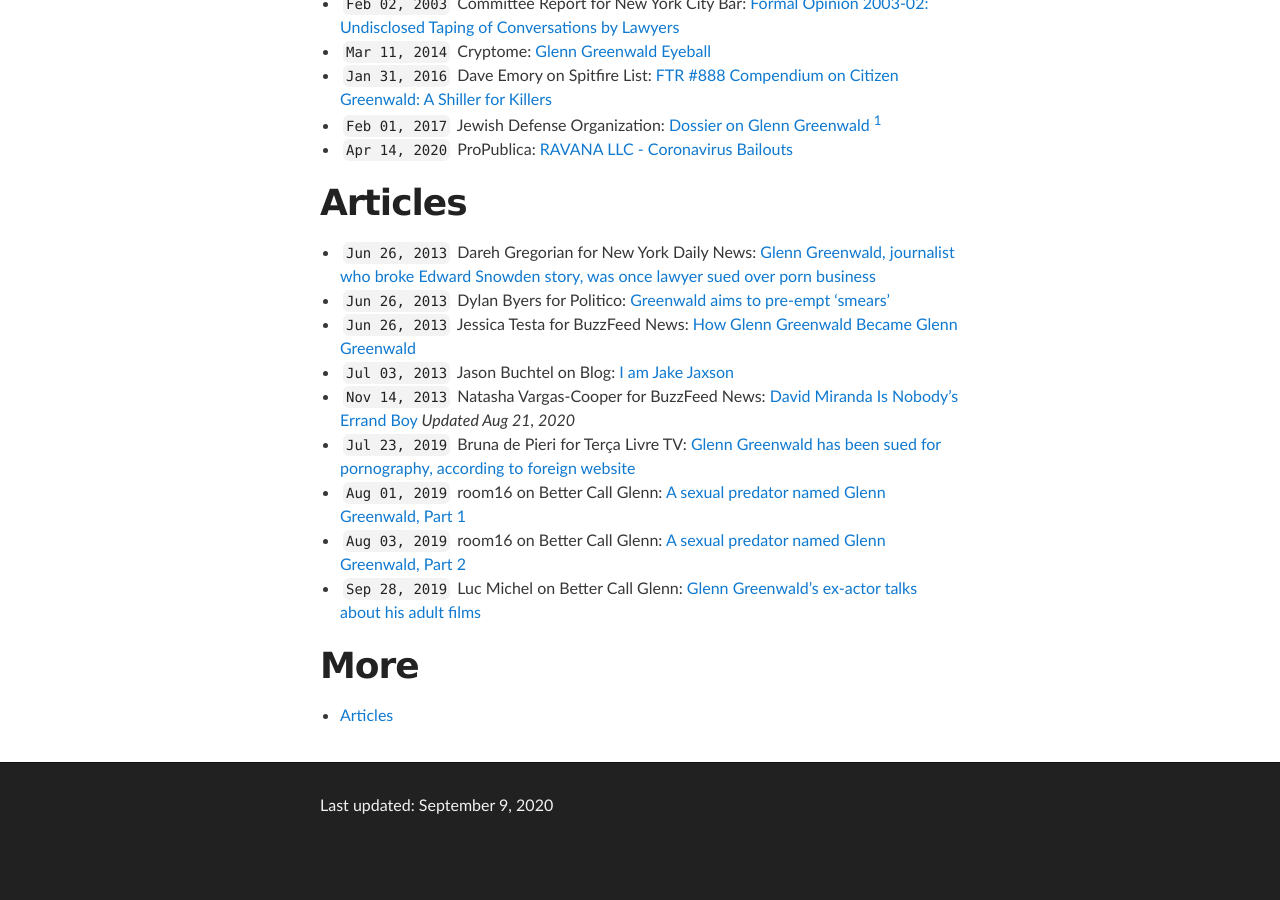
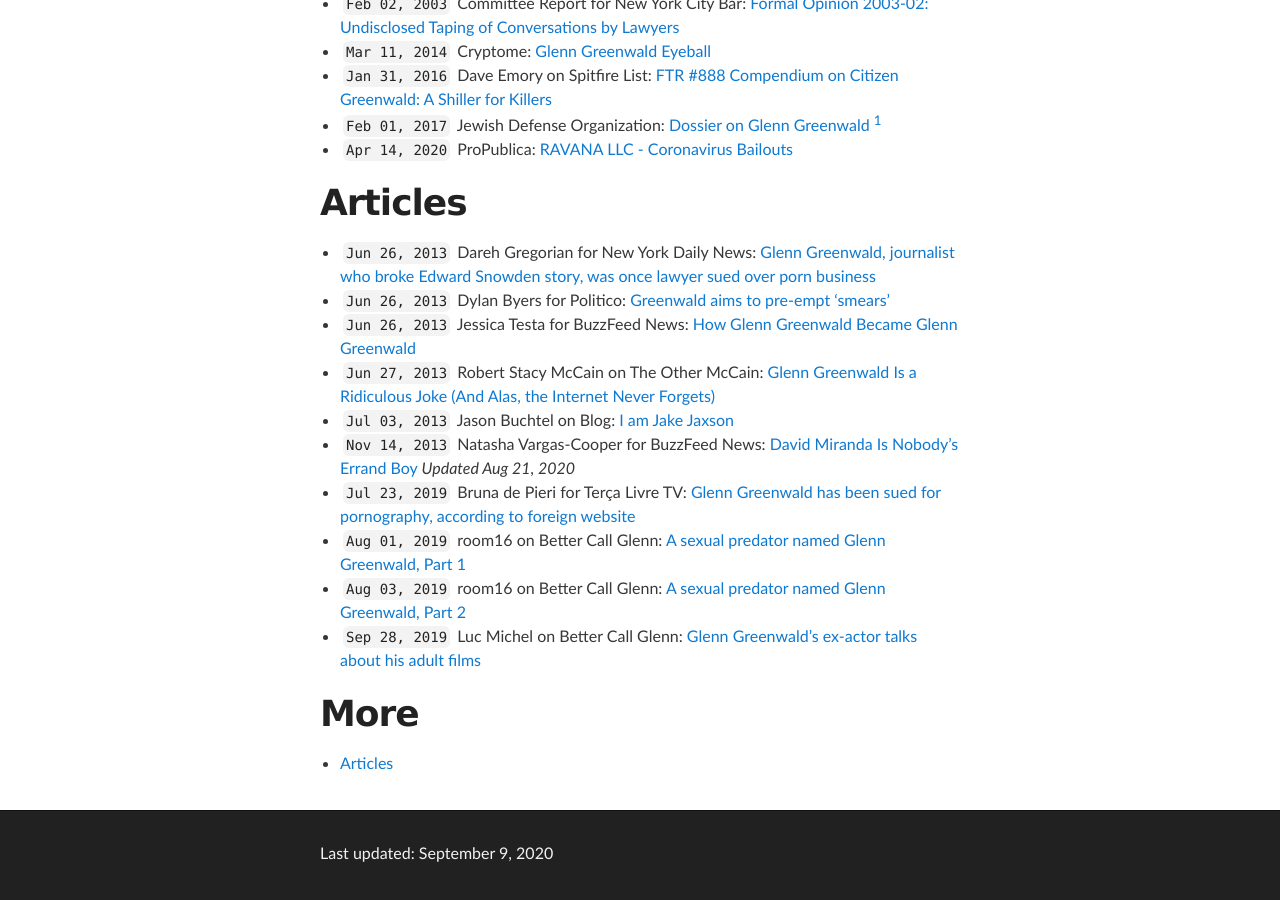
Before and after one commit to masternotions/masternotions.github.io, a Jekyll site: the page built from index.md, in a window 1280 px wide and 900 px high, scrolled down 1590 px. Built offline with Jekyll 4.4.1, drawn with Linux system fonts in a browser that asks for light colours; comment, search, counter and statistics services are not loaded; before the commit the page ends 2442 px from its top, so only the background shows below that.

Commit message:
Update index.md

```diff
--- a/index.md
+++ b/index.md
@@ -75,6 +75,7 @@ Here's an audio clip of GG talking in _Hot.Hairy.Real. Volume 4_: [Is your dick
 - ``Jun 26, 2013`` Dareh Gregorian for New York Daily News: [Glenn Greenwald, journalist who broke Edward Snowden story, was once lawyer sued over porn business](https://www.nydailynews.com/news/national/greenwald-reporter-broke-nsa-story-lawyer-sued-porn-biz-article-1.1383448)
 - ``Jun 26, 2013`` Dylan Byers for Politico: [Greenwald aims to pre-empt 'smears'](https://www.politico.com/blogs/media/2013/06/greenwald-aims-to-pre-empt-smears-167191)
 - ``Jun 26, 2013`` Jessica Testa for BuzzFeed News: [How Glenn Greenwald Became Glenn Greenwald](https://www.buzzfeednews.com/article/jtes/how-glenn-greenwald-became-glenn-greenwald)
+- ``Jun 27, 2013`` Robert Stacy McCain on The Other McCain: [Glenn Greenwald Is a Ridiculous Joke (And Alas, the Internet Never Forgets)](https://theothermccain.com/2013/06/27/glenn-greenwald-is-a-ridiculous-joke-and-alas-the-internet-never-forgets/)
 - ``Jul 03, 2013`` Jason Buchtel on Blog: [I am Jake Jaxson](https://jakejaxson.com/post/54490441032/i-am-jake-jaxson)
 - ``Nov 14, 2013`` Natasha Vargas-Cooper for BuzzFeed News: [David Miranda Is Nobody's Errand Boy](https://www.buzzfeed.com/natashavc/david-miranda-is-nobodys-errand-boy) _Updated Aug 21, 2020_
 - ``Jul 23, 2019`` Bruna de Pieri for Terça Livre TV: [Glenn Greenwald has been sued for pornography, according to foreign website](https://www.tercalivre.com.br/glenn-greenwald-ja-foi-processado-por-pornografia-segundo-site-estrangeiro/)
```
